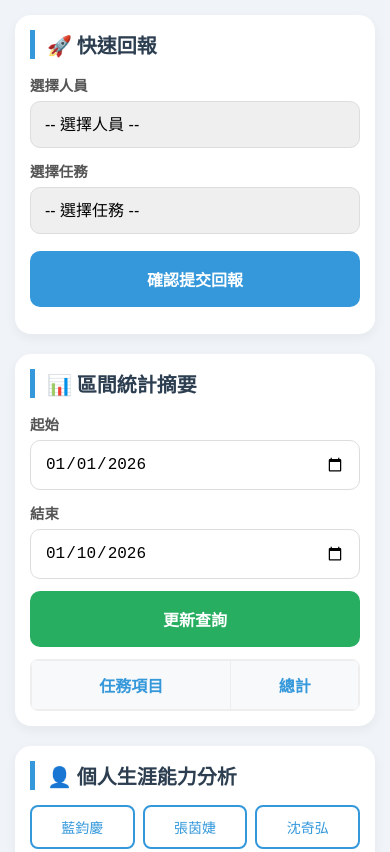
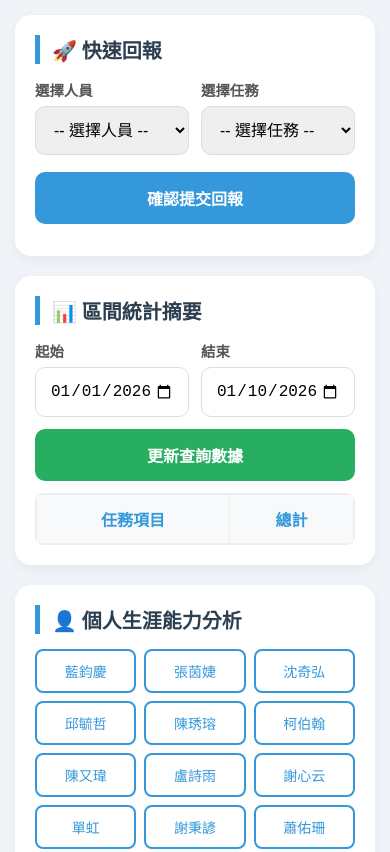
Before and after one commit to david89772-eng/FDC-RC-APP, a plain HTML site: page index.html in a window 390 px wide. Shown: the top 852 px of the page. Drawn offline with nearby package versions, Linux system fonts and the light colour scheme; no server answers.

Commit message:
Update index.html

```diff
--- a/index.html
+++ b/index.html
@@ -3,55 +3,31 @@
 <head>
     <meta charset="UTF-8">
     <meta name="viewport" content="width=device-width, initial-scale=1.0, maximum-scale=1.0, user-scalable=no">
-    <title>精熟度分析系統 - 行動優化版</title>
+    <title>精熟度分析系統 v7.1</title>
     <script src="https://cdn.jsdelivr.net/npm/chart.js"></script>
     <style>
-        /* 基礎樣式與行動端優化 */
-        body { font-family: -apple-system, BlinkMacSystemFont, "Segoe UI", Roboto, "Helvetica Neue", Arial, sans-serif; background: #f0f4f8; padding: 15px; color: #333; margin: 0; }
+        body { font-family: -apple-system, BlinkMacSystemFont, "Segoe UI", Roboto, sans-serif; background: #f0f4f8; padding: 15px; color: #333; margin: 0; }
         .container { max-width: 1000px; margin: auto; }
         .card { background: white; padding: 20px; border-radius: 16px; box-shadow: 0 4px 12px rgba(0,0,0,0.05); margin-bottom: 20px; }
         h2 { color: #2c3e50; font-size: 1.25rem; margin-top: 0; border-left: 5px solid #3498db; padding-left: 12px; margin-bottom: 15px; }
-
-        /* 彈性佈局優化 */
         .flex-row { display: flex; gap: 12px; margin-bottom: 12px; flex-wrap: wrap; }
         .input-group { flex: 1; min-width: 140px; }
         label { display: block; margin-bottom: 6px; font-weight: bold; color: #555; font-size: 0.9rem; }
-
-        /* 輸入元件加大，方便手指觸控 */
-        select, input, button {
-            width: 100%; padding: 14px; border: 1px solid #ddd; border-radius: 10px;
-            box-sizing: border-box; font-size: 16px; appearance: none; -webkit-appearance: none;
-        }
-        button { background: #3498db; color: white; border: none; cursor: pointer; font-weight: bold; transition: 0.2s; active { transform: scale(0.98); } }
-        button:hover { background: #2980b9; }
-
-        /* 文字表格行動端滾動 */
-        .table-scroll { overflow-x: auto; -webkit-overflow-scrolling: touch; border-radius: 8px; border: 1px solid #eee; }
-        .summary-table { width: 100%; border-collapse: collapse; min-width: 300px; }
+        select, input, button { width: 100%; padding: 14px; border: 1px solid #ddd; border-radius: 10px; box-sizing: border-box; font-size: 16px; }
+        button { background: #3498db; color: white; border: none; cursor: pointer; font-weight: bold; }
+        button:active { transform: scale(0.98); }
+        .table-scroll { overflow-x: auto; border-radius: 8px; border: 1px solid #eee; }
+        .summary-table { width: 100%; border-collapse: collapse; }
         .summary-table th, .summary-table td { border: 1px solid #eee; padding: 12px; text-align: center; }
         .summary-table th { background: #f8f9fa; color: #3498db; }
         .count-badge { background: #e8f8f0; color: #2ecc71; padding: 4px 12px; border-radius: 12px; font-weight: bold; }
-
-        /* 個人按鈕流動佈局 */
         .user-btn-group { display: grid; grid-template-columns: repeat(auto-fill, minmax(80px, 1fr)); gap: 8px; margin-bottom: 15px; }
-        .user-btn {
-            background: #fff; color: #3498db; border: 2px solid #3498db;
-            padding: 10px 5px; font-size: 14px; border-radius: 8px; text-align: center;
-        }
+        .user-btn { background: #fff; color: #3498db; border: 2px solid #3498db; padding: 10px 5px; font-size: 14px; border-radius: 8px; text-align: center; cursor: pointer; }
         .user-btn.active { background: #3498db; color: white; }
-
-        /* 圖表響應式容器 */
         .charts-grid { display: grid; grid-template-columns: 1fr; gap: 15px; }
         @media (min-width: 768px) { .charts-grid { grid-template-columns: 1fr 1fr; } }
         .chart-container { background: #fff; padding: 10px; border-radius: 12px; border: 1px solid #eee; height: 300px; position: relative; }
         .radar-box { height: 400px; width: 100%; margin: 0 auto; }
-
-        /* 手機版專用微調 */
-        @media (max-width: 480px) {
-            .card { padding: 15px; }
-            .input-group { min-width: 100%; } /* 手機上回報輸入框改為全寬 */
-            button { padding: 16px; }
-        }
     </style>
 </head>
 <body>
@@ -79,14 +55,11 @@
         <div class="flex-row">
             <div class="input-group"><label>起始</label><input type="date" id="startDate"></div>
             <div class="input-group"><label>結束</label><input type="date" id="endDate"></div>
-            <button style="background:#27ae60; flex: 1;" onclick="updateDashboard()">更新查詢</button>
+            <button style="background:#27ae60; flex: 1;" onclick="updateDashboard()">更新查詢數據</button>
         </div>
-
         <div class="table-scroll">
             <table class="summary-table">
-                <thead>
-                    <tr><th>任務項目</th><th>總計</th></tr>
-                </thead>
+                <thead><tr><th>任務項目</th><th>總計</th></tr></thead>
                 <tbody id="tableBody"></tbody>
             </table>
         </div>
@@ -97,14 +70,12 @@
     <div class="card">
         <h2>👤 個人生涯能力分析</h2>
         <div id="userButtons" class="user-btn-group"></div>
-        <div class="radar-box">
-            <canvas id="personalRadarChart"></canvas>
-        </div>
+        <div class="radar-box"><canvas id="personalRadarChart"></canvas></div>
     </div>
 </div>
 
 <script>
-    const API_URL = "https://script.google.com/macros/s/AKfycbwM-y3UbUnGxRbvDzsIRwUKP4QuFa5CS75sGfaEqhAXFnhnY9ZCUsZsKpVQ8ZxaQTyxFQ/exec";
+    const API_URL = "https://script.google.com/macros/s/AKfycbw9UXoLvamhrHlsKn5qIewfoN566JGoLCc6k-OakkpjoN_YF2_OtGuaGnFfQchuy0Ah0Q/exec";
     const EMPLOYEE_LIST = ["藍鈞慶", "張茵婕", "沈奇弘", "邱毓哲", "陳琇瑢", "柯伯翰", "陳又瑋", "盧詩雨", "謝心云", "單虹", "謝秉諺", "蕭佑珊", "李昌恩", "林柏志", "林博揚", "徐楷茵", "葉香妤", "簡君庭", "林虹瑩"];
     const TASK_LIST = ["金龍山日出", "綠廊探險隊", "天氣瓶DIY", "壓克力板畫", "晨曦漫步", "VIK", "領騎導覽", "晚間表演"];
 
@@ -115,13 +86,11 @@
         const userSelect = document.getElementById('userName');
         const taskSelect = document.getElementById('taskName');
         const userButtons = document.getElementById('userButtons');
-
         userSelect.innerHTML = '<option value="">-- 選擇人員 --</option>';
         taskSelect.innerHTML = '<option value="">-- 選擇任務 --</option>';
-
         EMPLOYEE_LIST.forEach(name => {
             userSelect.add(new Option(name, name));
-            const btn = document.createElement('div'); // 手機版改用 div 模擬按鈕更好控制樣式
+            const btn = document.createElement('div');
             btn.className = 'user-btn';
             btn.innerText = name;
             btn.onclick = () => showPersonalRadar(name, btn);
@@ -132,14 +101,13 @@
 
     async function loadDataAndDraw() {
         try {
-            const res = await fetch(API_URL);
+            // 注意這裡加了 ?getdata=1 以區分網頁顯示與資料抓取
+            const res = await fetch(API_URL + "?getdata=1");
             allData = await res.json();
             updateDashboard();
             const firstBtn = document.querySelector('.user-btn');
             if(firstBtn) firstBtn.click();
-        } catch (e) {
-            console.error("Data load failed", e);
-        }
+        } catch (e) { console.error("資料加載失敗", e); }
     }
 
     function updateDashboard() {
@@ -152,7 +120,7 @@
         const end = document.getElementById('endDate').value;
         const tbody = document.getElementById('tableBody');
         tbody.innerHTML = '';
-
+        if (!allData || allData.length <= 1) return;
         TASK_LIST.forEach(task => {
             const total = allData.slice(1).filter(row => {
                 const d = new Date(row[2]);
@@ -169,28 +137,22 @@
         const end = document.getElementById('endDate').value;
         const grid = document.getElementById('chartsGrid');
         grid.innerHTML = '';
-
+        if (!allData || allData.length <= 1) return;
         TASK_LIST.forEach(task => {
             const wrapper = document.createElement('div');
             wrapper.className = 'chart-container';
             wrapper.innerHTML = `<canvas id="bar-${task}"></canvas>`;
             grid.appendChild(wrapper);
-
             const stats = EMPLOYEE_LIST.map(name => {
                 return allData.slice(1).filter(row => {
                     const d = new Date(row[2]);
                     return row[0] === name && row[1] === task && (!start || d >= new Date(start)) && (!end || d <= new Date(end));
                 }).length;
             });
-
             new Chart(document.getElementById(`bar-${task}`), {
                 type: 'bar',
                 data: { labels: EMPLOYEE_LIST, datasets: [{ label: '完成次數', data: stats, backgroundColor: '#3498db' }] },
-                options: {
-                    responsive: true, maintainAspectRatio: false,
-                    plugins: { legend: { display: false }, title: { display: true, text: task } },
-                    scales: { y: { beginAtZero: true, ticks: { stepSize: 1 } } }
-                }
+                options: { responsive: true, maintainAspectRatio: false, plugins: { legend: { display: false }, title: { display: true, text: task } }, scales: { y: { beginAtZero: true, ticks: { stepSize: 1 } } } }
             });
         });
     }
@@ -198,26 +160,14 @@
     function showPersonalRadar(name, btnElement) {
         document.querySelectorAll('.user-btn').forEach(b => b.classList.remove('active'));
         btnElement.classList.add('active');
-
+        if (!allData || allData.length <= 1) return;
         const stats = TASK_LIST.map(task => allData.slice(1).filter(row => row[0] === name && row[1] === task).length);
         const ctx = document.getElementById('personalRadarChart').getContext('2d');
         if (radarChart) radarChart.destroy();
         radarChart = new Chart(ctx, {
             type: 'radar',
-            data: {
-                labels: TASK_LIST,
-                datasets: [{
-                    label: name,
-                    data: stats,
-                    backgroundColor: 'rgba(231, 76, 60, 0.2)',
-                    borderColor: '#e74c3c',
-                    pointBackgroundColor: '#e74c3c'
-                }]
-            },
-            options: {
-                responsive: true, maintainAspectRatio: false,
-                scales: { r: { beginAtZero: true, ticks: { display: false, stepSize: 1 } } }
-            }
+            data: { labels: TASK_LIST, datasets: [{ label: name, data: stats, backgroundColor: 'rgba(231, 76, 60, 0.2)', borderColor: '#e74c3c', pointBackgroundColor: '#e74c3c' }] },
+            options: { responsive: true, maintainAspectRatio: false, scales: { r: { beginAtZero: true, ticks: { display: false, stepSize: 1 } } } }
         });
     }
 
@@ -226,10 +176,11 @@
         const task = document.getElementById('taskName').value;
         if (!name || !task) return alert("請完整填寫人員與任務");
         if (!confirm(`確認提交：${name} - ${task}？`)) return;
-
-        await fetch(API_URL, { method: 'POST', mode: 'no-cors', body: JSON.stringify({ name, task }) });
-        alert("提交成功！數據稍後自動更新。");
-        loadDataAndDraw();
+        try {
+            await fetch(API_URL, { method: 'POST', mode: 'no-cors', body: JSON.stringify({ name, task }) });
+            alert("提交成功！數據正在背景更新...");
+            setTimeout(loadDataAndDraw, 1500); // 延時載入讓試算表寫入
+        } catch (e) { alert("提交失敗，請檢查網路。"); }
     }
 
     window.onload = function() {
```
